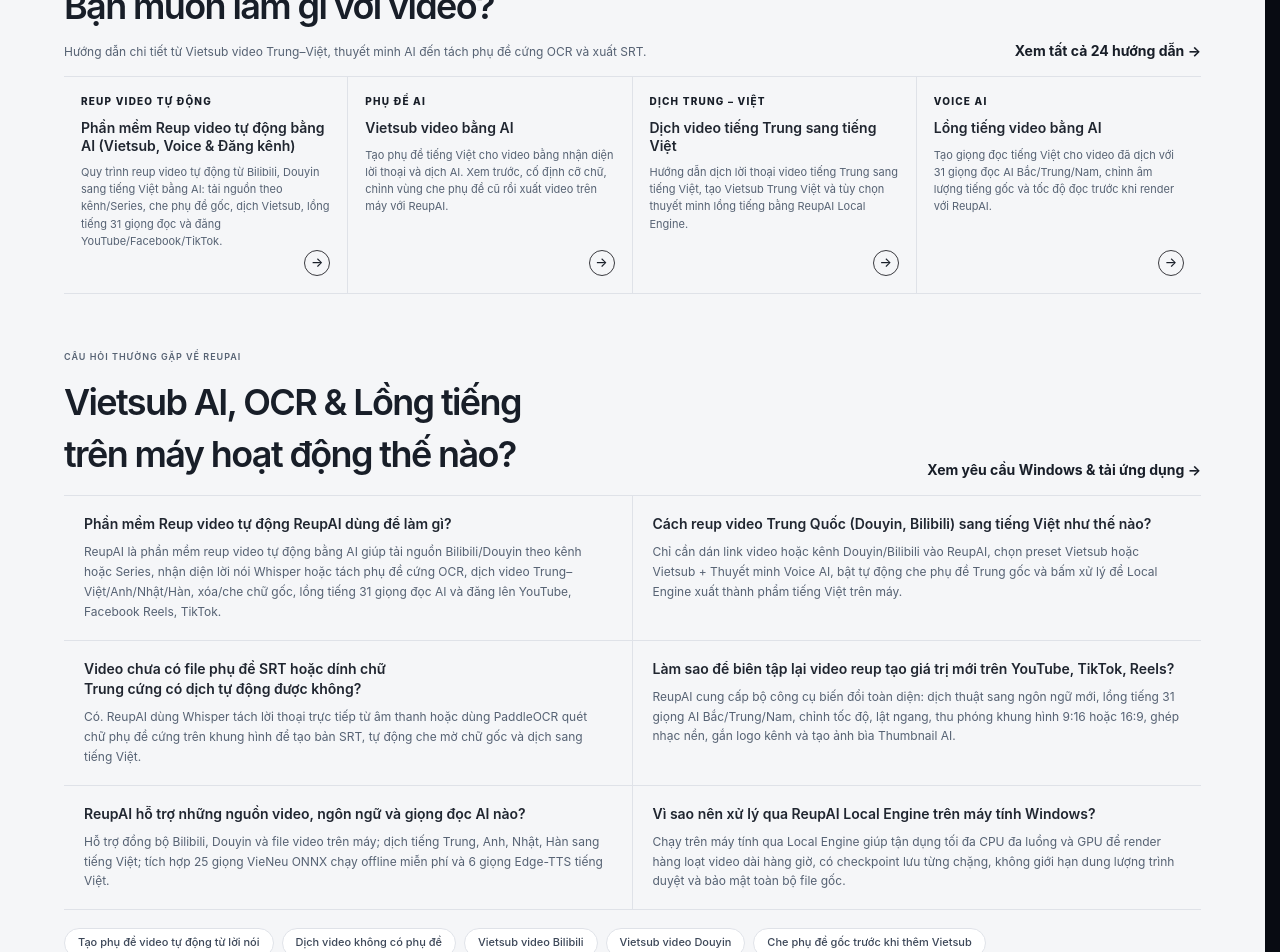
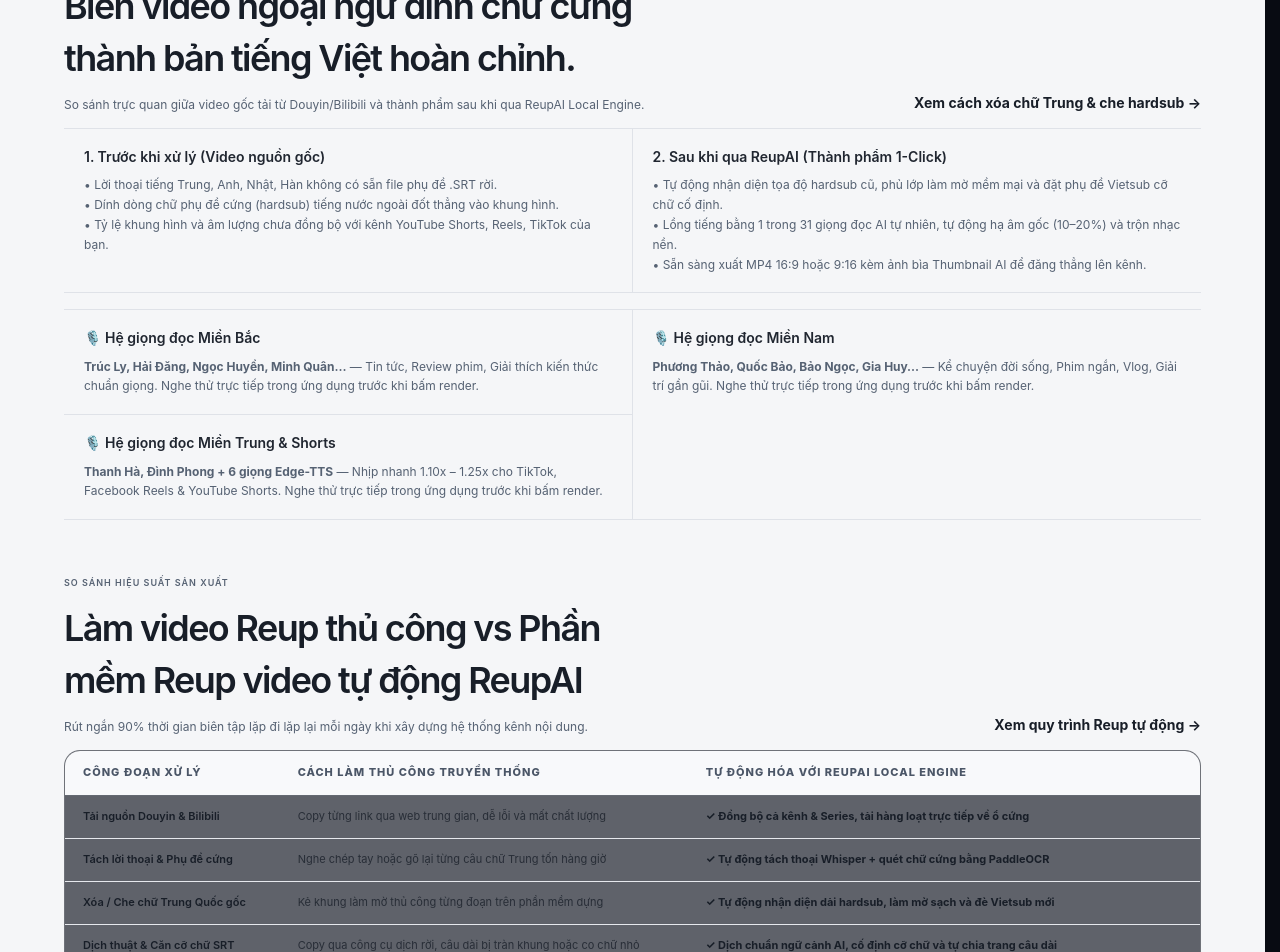
Before and after one commit to Phuongdy123/reupai, a Next.js app in the folder web/: page / in a window 1280 px wide. Shown: the part 1280-2232 px from the top of the page. Built offline with nearby package versions, Linux system fonts and the light colour scheme; no server answers.

Commit message:
seo(web): add IndexNow key, comparison tables, before/after showcase, and social backlink credit

```diff
--- a/web/src/components/landing-page.jsx
+++ b/web/src/components/landing-page.jsx
@@ -8,6 +8,21 @@ const steps = [
   { number: "01", icon: "source", title: "Đồng bộ nguồn Bilibili & Douyin", description: "Thêm link video lẻ hoặc kênh nguồn, lưu thành Series dài tập hoặc Collections và chọn tập xử lý hàng loạt." },
   { number: "02", icon: "spark", title: "Vietsub AI, OCR & Thuyết minh", description: "Nhận diện lời nói Whisper hoặc quét chữ cứng OCR, dịch Trung–Việt, che phụ đề gốc và lồng tiếng 31 giọng AI." },
   { number: "03", icon: "play", title: "Render nhanh & Đăng kênh", description: "Cố định cỡ chữ phụ đề, xuất file SRT hoặc video 16:9 / 9:16 ngay trên máy và đăng lên YouTube, Facebook, TikTok." },
+];
+
+const comparisonRows = [
+  ["Tải nguồn Douyin & Bilibili", "Copy từng link qua web trung gian, dễ lỗi và mất chất lượng", "Đồng bộ cả kênh & Series, tải hàng loạt trực tiếp về ổ cứng"],
+  ["Tách lời thoại & Phụ đề cứng", "Nghe chép tay hoặc gõ lại từng câu chữ Trung tốn hàng giờ", "Tự động tách thoại Whisper + quét chữ cứng bằng PaddleOCR"],
+  ["Xóa / Che chữ Trung Quốc gốc", "Kẻ khung làm mờ thủ công từng đoạn trên phần mềm dựng", "Tự động nhận diện dải hardsub, làm mờ sạch và đè Vietsub mới"],
+  ["Dịch thuật & Căn cỡ chữ SRT", "Copy qua công cụ dịch rời, câu dài bị tràn khung hoặc co chữ nhỏ", "Dịch chuẩn ngữ cảnh AI, cố định cỡ chữ và tự chia trang câu dài"],
+  ["Thuyết minh & Lồng tiếng", "Tự thu âm hoặc mua gói TTS tính phí theo từng ký tự", "Tích hợp sẵn 31 giọng đọc AI Bắc/Trung/Nam (25 giọng VieNeu offline miễn phí)"],
+  ["Xuất bản & Tạo Thumbnail", "Xuất file rồi mở từng tab YouTube, Facebook, TikTok để đăng", "Vẽ ảnh bìa Thumbnail AI 1280×720, gợi ý tiêu đề SEO & đăng đa kênh"],
+];
+
+const voiceShowcase = [
+  { region: "Miền Bắc", names: "Trúc Ly, Hải Đăng, Ngọc Huyền, Minh Quân…", style: "Tin tức, Review phim, Giải thích kiến thức chuẩn giọng" },
+  { region: "Miền Nam", names: "Phương Thảo, Quốc Bảo, Bảo Ngọc, Gia Huy…", style: "Kể chuyện đời sống, Phim ngắn, Vlog, Giải trí gần gũi" },
+  { region: "Miền Trung & Shorts", names: "Thanh Hà, Đình Phong + 6 giọng Edge-TTS", style: "Nhịp nhanh 1.10x – 1.25x cho TikTok, Facebook Reels & YouTube Shorts" },
 ];
 
 export function LandingPage() {
@@ -43,6 +58,66 @@ export function LandingPage() {
       <div className="landing-feature-grid">{steps.map((step) => <article key={step.number}><span className="landing-feature-number">{step.number}</span><span className="landing-feature-icon"><Icon name={step.icon} size={25} /></span><h3>{step.title}</h3><p>{step.description}</p></article>)}</div>
     </section>
 
+    <section className="landing-guides" id="truoc-sau" aria-labelledby="before-after-title">
+      <div className="landing-guides-heading">
+        <div>
+          <p className="eyebrow">MINH HỌA TRƯỚC &amp; SAU KHI XỬ LÝ</p>
+          <h2 id="before-after-title">Biến video ngoại ngữ dính chữ cứng thành bản tiếng Việt hoàn chỉnh.</h2>
+          <p>So sánh trực quan giữa video gốc tải từ Douyin/Bilibili và thành phẩm sau khi qua ReupAI Local Engine.</p>
+        </div>
+        <Link href="/giai-phap/xoa-chu-trung-quoc-che-hardsub-video">Xem cách xóa chữ Trung &amp; che hardsub →</Link>
+      </div>
+      <div className="landing-faq-grid">
+        <article>
+          <h3>1. Trước khi xử lý (Video nguồn gốc)</h3>
+          <p>• Lời thoại tiếng Trung, Anh, Nhật, Hàn không có sẵn file phụ đề .SRT rời.<br />• Dính dòng chữ phụ đề cứng (hardsub) tiếng nước ngoài đốt thẳng vào khung hình.<br />• Tỷ lệ khung hình và âm lượng chưa đồng bộ với kênh YouTube Shorts, Reels, TikTok của bạn.</p>
+        </article>
+        <article>
+          <h3>2. Sau khi qua ReupAI (Thành phẩm 1-Click)</h3>
+          <p>• Tự động nhận diện tọa độ hardsub cũ, phủ lớp làm mờ mềm mại và đặt phụ đề Vietsub cỡ chữ cố định.<br />• Lồng tiếng bằng 1 trong 31 giọng đọc AI tự nhiên, tự động hạ âm gốc (10–20%) và trộn nhạc nền.<br />• Sẵn sàng xuất MP4 16:9 hoặc 9:16 kèm ảnh bìa Thumbnail AI để đăng thẳng lên kênh.</p>
+        </article>
+      </div>
+      <div className="landing-faq-grid" style={{ marginTop: "16px" }}>
+        {voiceShowcase.map((v) => (
+          <article key={v.region}>
+            <h3>🎙️ Hệ giọng đọc {v.region}</h3>
+            <p><strong>{v.names}</strong> — {v.style}. Nghe thử trực tiếp trong ứng dụng trước khi bấm render.</p>
+          </article>
+        ))}
+      </div>
+    </section>
+
+    <section className="landing-guides" id="so-sanh" aria-labelledby="comparison-title">
+      <div className="landing-guides-heading">
+        <div>
+          <p className="eyebrow">SO SÁNH HIỆU SUẤT SẢN XUẤT</p>
+          <h2 id="comparison-title">Làm video Reup thủ công vs Phần mềm Reup video tự động ReupAI</h2>
+          <p>Rút ngắn 90% thời gian biên tập lặp đi lặp lại mỗi ngày khi xây dựng hệ thống kênh nội dung.</p>
+        </div>
+        <Link href="/giai-phap/reup-video-tu-dong-bang-ai">Xem quy trình Reup tự động →</Link>
+      </div>
+      <div style={{ overflowX: "auto", borderRadius: "16px", border: "1px solid rgba(255,255,255,0.1)", background: "rgba(15,19,30,0.65)" }}>
+        <table style={{ width: "100%", borderCollapse: "collapse", textAlign: "left", fontSize: "0.95rem" }}>
+          <thead>
+            <tr style={{ borderBottom: "1px solid rgba(255,255,255,0.12)", background: "rgba(255,255,255,0.04)" }}>
+              <th style={{ padding: "14px 18px" }}>Công đoạn xử lý</th>
+              <th style={{ padding: "14px 18px" }}>Cách làm thủ công truyền thống</th>
+              <th style={{ padding: "14px 18px" }}>Tự động hóa với ReupAI Local Engine</th>
+            </tr>
+          </thead>
+          <tbody>
+            {comparisonRows.map(([stepName, manualWay, autoWay]) => (
+              <tr key={stepName} style={{ borderBottom: "1px solid rgba(255,255,255,0.07)" }}>
+                <td style={{ padding: "13px 18px", fontWeight: 600 }}>{stepName}</td>
+                <td style={{ padding: "13px 18px", opacity: 0.78 }}>{manualWay}</td>
+                <td style={{ padding: "13px 18px" }}><strong>✓ {autoWay}</strong></td>
+              </tr>
+            ))}
+          </tbody>
+        </table>
+      </div>
+    </section>
+
     <section className="landing-guides" aria-labelledby="landing-guides-title">
       <div className="landing-guides-heading"><div><p className="eyebrow">CHỌN ĐÚNG CÁCH XỬ LÝ</p><h2 id="landing-guides-title">Bạn muốn làm gì với video?</h2><p>Hướng dẫn chi tiết từ Vietsub video Trung–Việt, thuyết minh AI đến tách phụ đề cứng OCR và xuất SRT.</p></div><Link href={guideBase}>Xem tất cả {guides.length} hướng dẫn →</Link></div>
       <div className="landing-guides-grid">{guides.slice(0, 4).map((guide) => <Link href={`${guideBase}/${guide.slug}`} key={guide.slug}><span>{guide.category}</span><strong>{guide.title}</strong><small>{guide.description}</small><b aria-hidden="true">→</b></Link>)}</div>
--- a/web/src/components/youtube-publish-dialog.jsx
+++ b/web/src/components/youtube-publish-dialog.jsx
@@ -101,7 +101,10 @@ export function YoutubePublishDialog({ client, item, connection, platformTabs, o
     try {
       const result = await youtubeRequest(client, "suggest", { method: "POST", body: JSON.stringify({ ...identity, title: item.title, instructions, images }), timeoutMs: 100000 });
       if (live.current) {
-        setTitle(result.title); setDescription(result.description); setTags(result.tags.join(", "));
+        const creditFooter = "\n\n🎬 Phụ đề Vietsub & thuyết minh tự động bởi ReupAI: https://www.reupai.cloud #ReupAI #ReupVideoTuDong #VietsubAI";
+        const baseDesc = String(result.description || "").trim();
+        const nextDesc = baseDesc.includes("reupai.cloud") ? baseDesc : `${baseDesc}${creditFooter}`.slice(0, 5000);
+        setTitle(result.title); setDescription(nextDesc); setTags(result.tags.join(", "));
         if (Number.isInteger(result.thumbnail_index) && images[result.thumbnail_index]) selectThumbnail(images[result.thumbnail_index]);
         setConfirmed(false);
       }
```
Also changed, not shown: web/app/giai-phap/[slug]/page.jsx (+31 -0 lines), web/src/components/social-publish-dialog.jsx (+7 -1 lines), web/public/f8a9c4e2d1b74365a9c0e8f123456789.txt (added).
